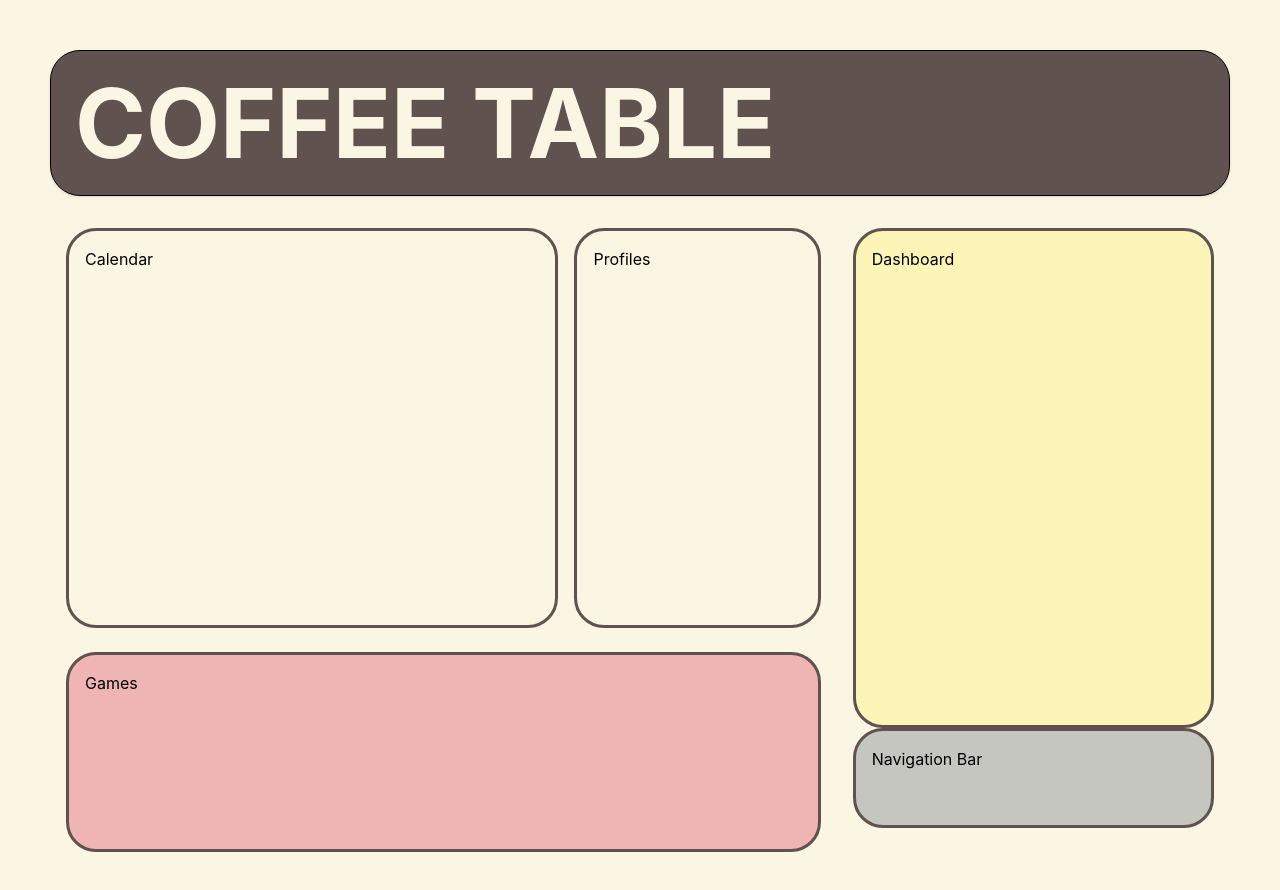
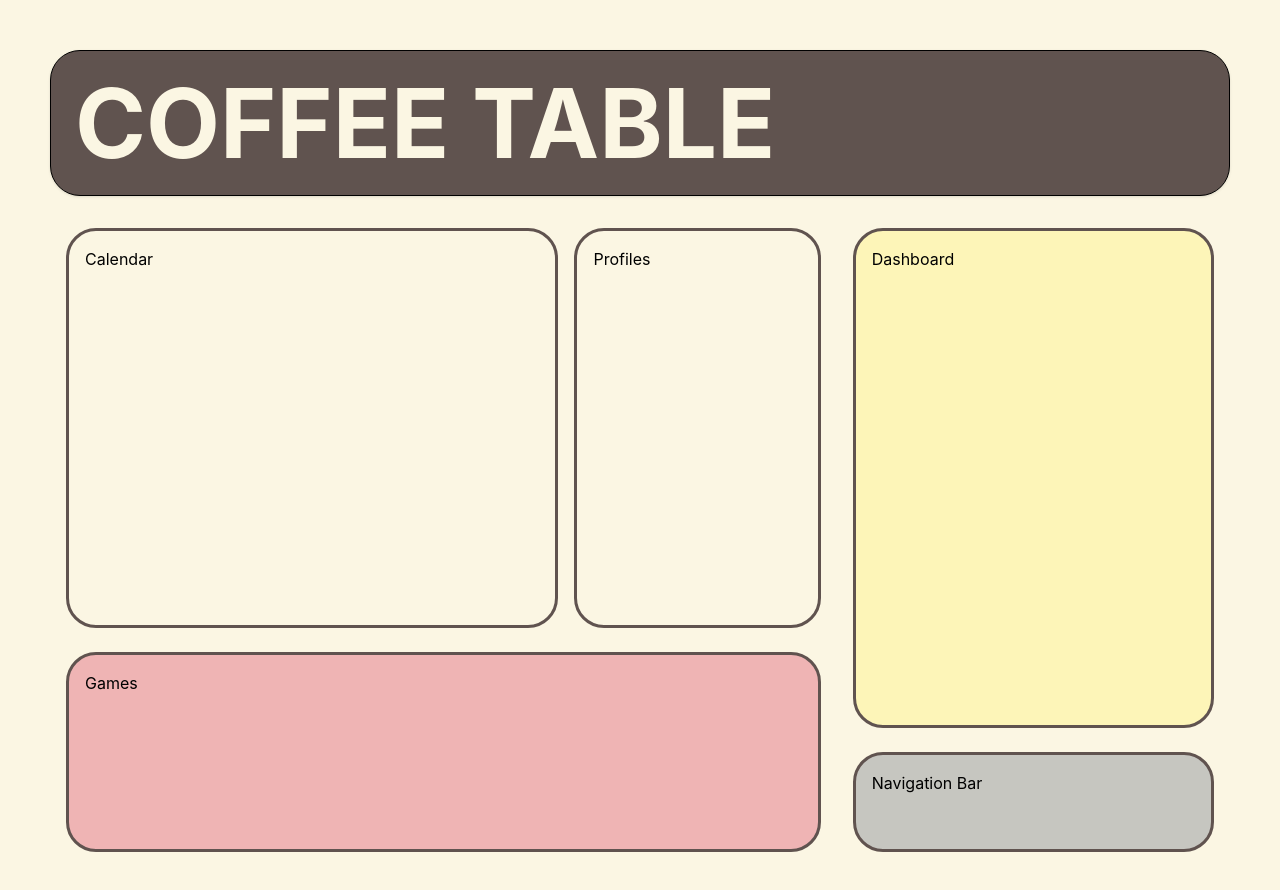
Before and after one commit to koningmalik412/3801-smart-table, a React (Create React App) app: page / in a window 1280 px wide. Shown: the top 890 px of the page. Built offline with nearby package versions, Linux system fonts and the light colour scheme.

Commit message:
Fix navbar margin

```diff
--- a/src/pages/Homepage/index.js
+++ b/src/pages/Homepage/index.js
@@ -33,7 +33,7 @@ const Homepage = () => {
               Dashboard
             </div>
           </Link>
-          <div className="h-[100px] w-full p-4 bg-gray rounded-[30px] border-[3px] border-brown">
+          <div className="h-[100px] w-full mt-6 p-4 bg-gray rounded-[30px] border-[3px] border-brown">
             Navigation Bar
           </div>
         </div>
```
